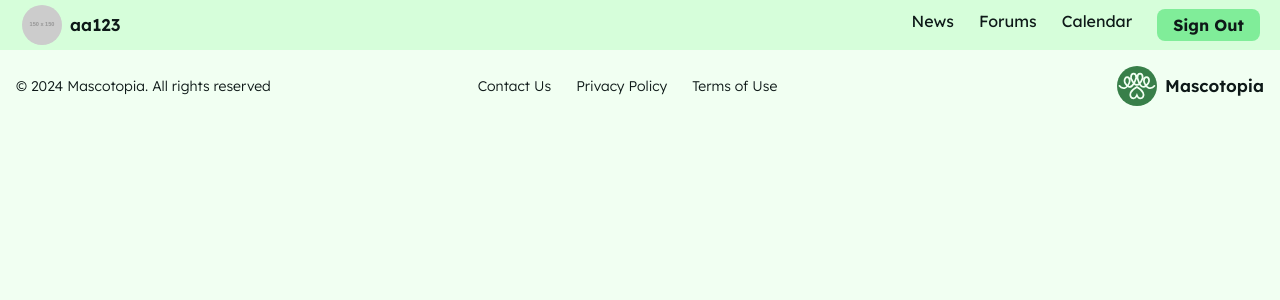
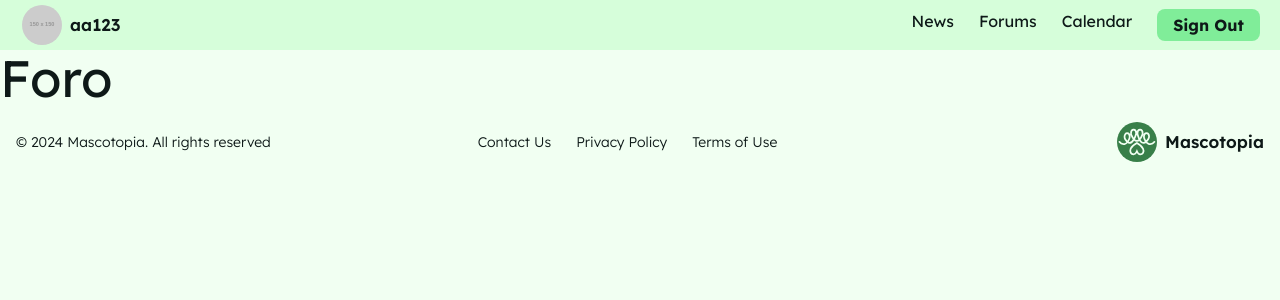
Before and after one commit to mquintanau/mascotopia_fe, a React (Vite) app in the folder view/: page /forum in a window 1280 px wide. Shown: the top 300 px of the page. Built offline with nearby package versions, Linux system fonts and the light colour scheme.

Commit message:
Agrega protected route provisional para el foro

```diff
--- a/view/src/App.jsx
+++ b/view/src/App.jsx
@@ -5,6 +5,7 @@ import Login from "./pages/Login";
 
 import Signup from "./pages/Signup";
 import Profile from "./pages/Profile/Profile";
+import Forum from "./pages/Forum";
 
 import NavbarExternal from "./components/NavbarExternal/NavbarExternal";
 import NavbarInternal from "./components/NavbarInternal/NavbarInternal";
@@ -37,6 +38,7 @@ function App() {
         <Routes>
           <Route path="/" element={<LandingPage />} />
           <Route path="/" element={<ProtectedRoute/>}> {/* Se protege la ruta de perfil y resetPassword */}
+            <Route path= "/forum" element={<Forum />} /> {/* Prueba foro */}
             <Route path="/login" element={<Login />} />
             <Route path="/profile/:id" element={<Profile />} /> {/* Prueba perfil */}
             <Route path="resetPassword/:id/:token" element={<ResetPassword />} /> {/* Se muestra el formulario de reseteo de contraseña */}
--- a/view/src/ProtectedRoute.jsx
+++ b/view/src/ProtectedRoute.jsx
@@ -14,6 +14,8 @@ const ProtectedRoute = () => {
     const isResetPassword = location.pathname.startsWith("/resetPassword"); // Verifica si la ubicación actual es /resetPassword
     const isForgotPassword = location.pathname === "/forgotPassword"; // Verifica si la ubicación actual es /forgotPassword
     const isRegister = location.pathname === "/register"; // Verifica si la ubicación actual es /register
+    const isForum = location.pathname === "/forum"; // Verifica si la ubicación actual es /forum
+
     // Si el token existe, retorna el componente Outlet
     // Si no, redirige al usuario a la página de login
 
@@ -30,6 +32,11 @@ const ProtectedRoute = () => {
     if(isResetPassword){
         return tokenRestPassword ? <Outlet /> : <Navigate to="/login" />;//Si la ubicación actual es /resetPassword y el token de reseteo de contraseña existe, redirige al usuario a la página de login
     }
+
+    if(isForum){
+        return <Outlet/>
+    }
+
     return token ? <Outlet /> : <Navigate to="/login?noPermission=true" />; //Si el token no existe, redirige al usuario a la página de login
 
 
--- /dev/null
+++ b/view/src/pages/Forum.jsx
@@ -0,0 +1,12 @@
+import React from 'react';
+
+function Forum() {
+    return (
+        <div>
+            <h1>Foro</h1>
+            {/* Aquí puedes agregar el contenido de tu página */}
+        </div>
+    );
+}
+
+export default Forum;
```
